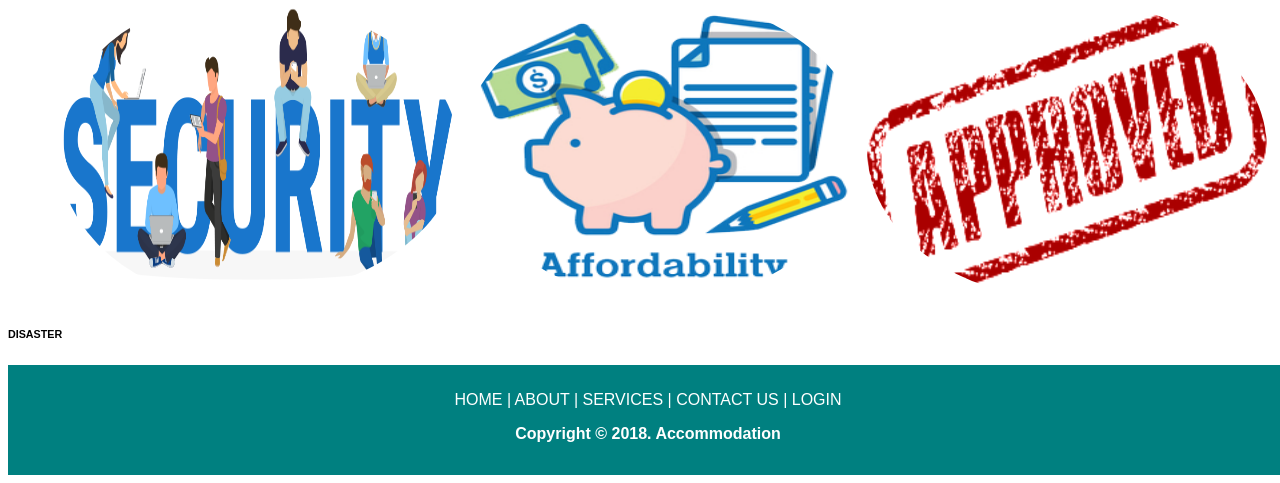
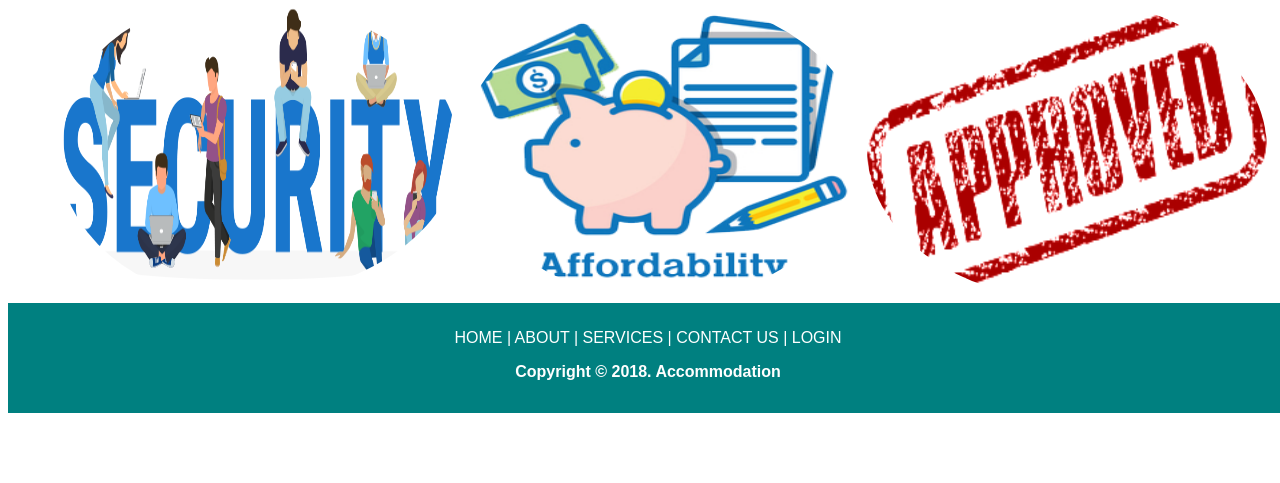
Before and after one commit to M1mmboga/STUDENT-HOSTEL-WEB-APP, a PHP site: page /homepage1.php in a window 1280 px wide. Shown: the part 636-1119 px from the top of the page. After the commit the page ends 1049 px from the top, so only its background shows below. Run offline with PHP 8.4, Linux system fonts and the light colour scheme.

Commit message:
Removed heading 6

```diff
--- a/homepage1.php
+++ b/homepage1.php
@@ -142,7 +142,6 @@
 
 </div>
 
-<h6 style="color: black;">DISASTER</h6>
 <!-- website footer-->
 	<footer>
 		<p>HOME | ABOUT | SERVICES | CONTACT US | LOGIN</p>
```
